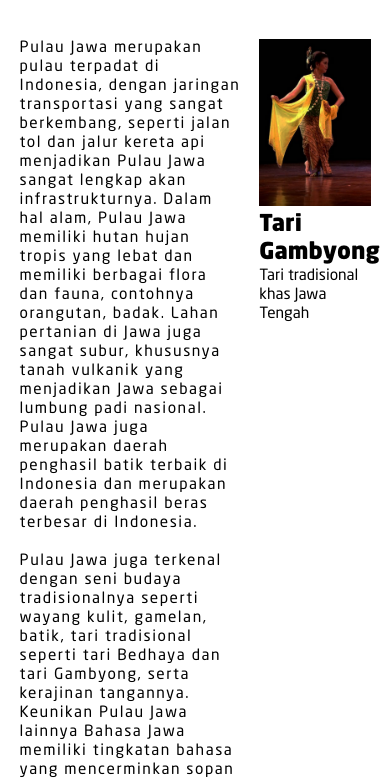
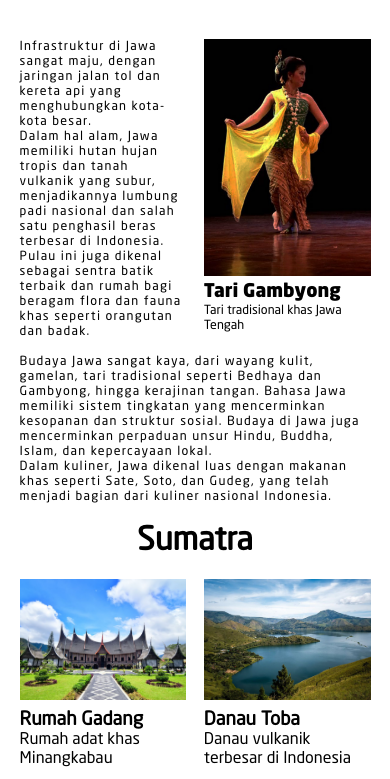
Before and after one commit to Falling10fruit/waradayaP52025, a website: page public/index.html in a window 390 px wide. Shown: the part 2129-2908 px from the top of the page. Drawn offline with Linux system fonts and the light colour scheme.

Commit message:
Actually finished java real

```diff
--- a/public/css/java/index.css
+++ b/public/css/java/index.css
@@ -73,3 +73,11 @@
 .swathesofjavatext {
     letter-spacing: 0.1em;
 }
+
+#widcwdjnwqd1 .swathesofjavatext {
+    font-size: max(1.3vw, 0.8em);
+}
+
+#javarant .swathesofjavatext {
+    font-size: max(1.3vw, 0.8em);
+}
--- a/public/css/java/mobile.css
+++ b/public/css/java/mobile.css
@@ -28,4 +28,15 @@
     #widcwdjnwqd1 .wef28fh2:last-child {
         display: none;
     }
+
+    #javarant {
+        font-size: 4vw;
+
+        display: grid !important;
+        grid-template-columns: 1fr 1fr;
+    }
+
+    #javarant .mobileOnly {
+        grid-column: 1 / span 2;
+    }
 }
--- /dev/null
+++ b/public/css/sumatra/mobile.css
@@ -0,0 +1 @@
+@media only screen and (max-width: 700px) {}
--- a/public/index.html
+++ b/public/index.html
@@ -16,7 +16,9 @@
     <link rel="stylesheet" type="text/css" href="css/java/index.css">
     <link rel="stylesheet" type="text/css" href="css/java/mobile.css">
 
-    <link rel="stylesheet" type="text/css" href="css/sumatra.css">
+    <link rel="stylesheet" type="text/css" href="css/sumatra/index.css">
+    <link rel="stylesheet" type="text/css" href="css/sumatra/mobile.css">
+
     <link rel="stylesheet" type="text/css" href="css/kalimantan.css">
     <link rel="stylesheet" type="text/css" href="css/sulawesi.css">
     <link rel="stylesheet" type="text/css" href="css/papua.css">
@@ -89,9 +91,11 @@
       </div>
 
       <div id="javarant">
-        <div id="somuchjavatext"><p class="swathesofjavatext">Pulau Jawa merupakan pulau terpadat di Indonesia, dengan jaringan transportasi yang sangat berkembang, seperti jalan tol dan jalur kereta api menjadikan Pulau Jawa sangat lengkap akan infrastrukturnya. Dalam hal alam, Pulau Jawa memiliki hutan hujan tropis yang lebat dan memiliki berbagai flora dan fauna, contohnya orangutan, badak. Lahan pertanian di Jawa juga sangat subur, khususnya tanah vulkanik yang menjadikan Jawa sebagai lumbung padi nasional. Pulau Jawa juga merupakan daerah penghasil batik terbaik di Indonesia dan merupakan daerah penghasil beras terbesar di Indonesia.
+        <div id="somuchjavatext"><p class="swathesofjavatext">Infrastruktur di Jawa sangat maju, dengan jaringan jalan tol dan kereta api yang menghubungkan kota-kota besar.
+          <br>Dalam hal alam, Jawa memiliki hutan hujan tropis dan tanah vulkanik yang subur, menjadikannya lumbung padi nasional dan salah satu penghasil beras terbesar di Indonesia. Pulau ini juga dikenal sebagai sentra batik terbaik dan rumah bagi beragam flora dan fauna khas seperti orangutan dan badak.
           <br>
-          <br>Pulau Jawa juga terkenal dengan seni budaya tradisionalnya seperti wayang kulit, gamelan, batik, tari tradisional seperti tari Bedhaya dan tari Gambyong, serta kerajinan tangannya. Keunikan Pulau Jawa lainnya Bahasa Jawa memiliki tingkatan bahasa yang mencerminkan sopan santun dan status sosial. Pulau Jawa juga terkenal dengan kentalnya budaya-budaya yang menggabungkan elemen Hindu, Buddha, dan kepercayaan lokal meskipun mayoritas beragama Islam. Makanan khas Jawa juga tidak kalah terkenal, contohnya Sate, Soto, Gudeg yang mayoritas masyarakat tahu dengan makanan tersebut.
+          <br><span class="desktopOnly">Budaya Jawa sangat kaya, dari wayang kulit, gamelan, tari tradisional seperti Bedhaya dan Gambyong, hingga kerajinan tangan. Bahasa Jawa memiliki sistem tingkatan yang mencerminkan kesopanan dan struktur sosial. Budaya di Jawa juga mencerminkan perpaduan unsur Hindu, Buddha, Islam, dan kepercayaan lokal.
+          <br>Dalam kuliner, Jawa dikenal luas dengan makanan khas seperti Sate, Soto, dan Gudeg, yang telah menjadi bagian dari kuliner nasional Indonesia.</span>
         </p></div>
 
         <div class="wef28fh2">
@@ -101,6 +105,11 @@
             <p>Tari Gambyong</p>
             <p>Tari tradisional khas Jawa Tengah</p>
           </div>
+        </div>
+
+        <div class="mobileOnly">
+          <p class="swathesofjavatext">Budaya Jawa sangat kaya, dari wayang kulit, gamelan, tari tradisional seperti Bedhaya dan Gambyong, hingga kerajinan tangan. Bahasa Jawa memiliki sistem tingkatan yang mencerminkan kesopanan dan struktur sosial. Budaya di Jawa juga mencerminkan perpaduan unsur Hindu, Buddha, Islam, dan kepercayaan lokal.
+          <br>Dalam kuliner, Jawa dikenal luas dengan makanan khas seperti Sate, Soto, dan Gudeg, yang telah menjadi bagian dari kuliner nasional Indonesia.</p>
         </div>
       </div>
     </section>
```
Also changed, not shown: public/css/sumatra/index.css (renamed from public/css/sumatra.css).
